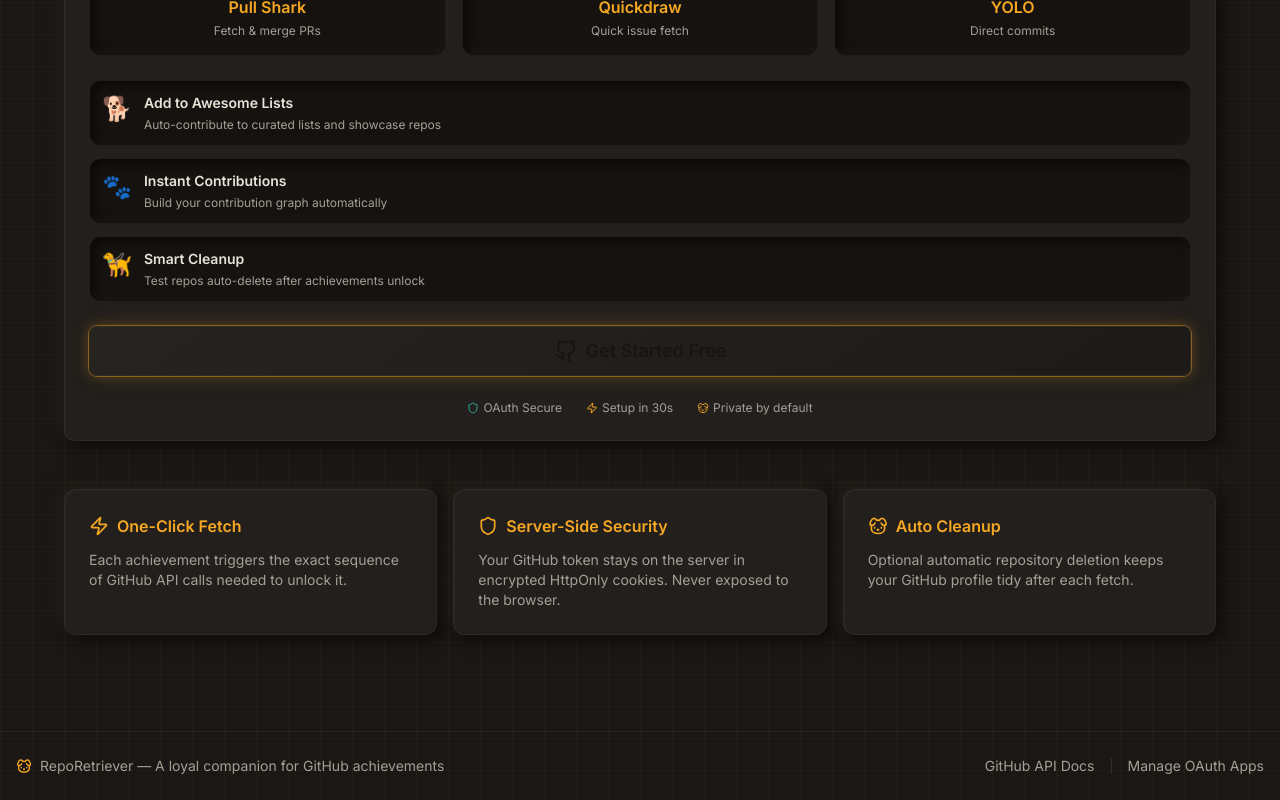
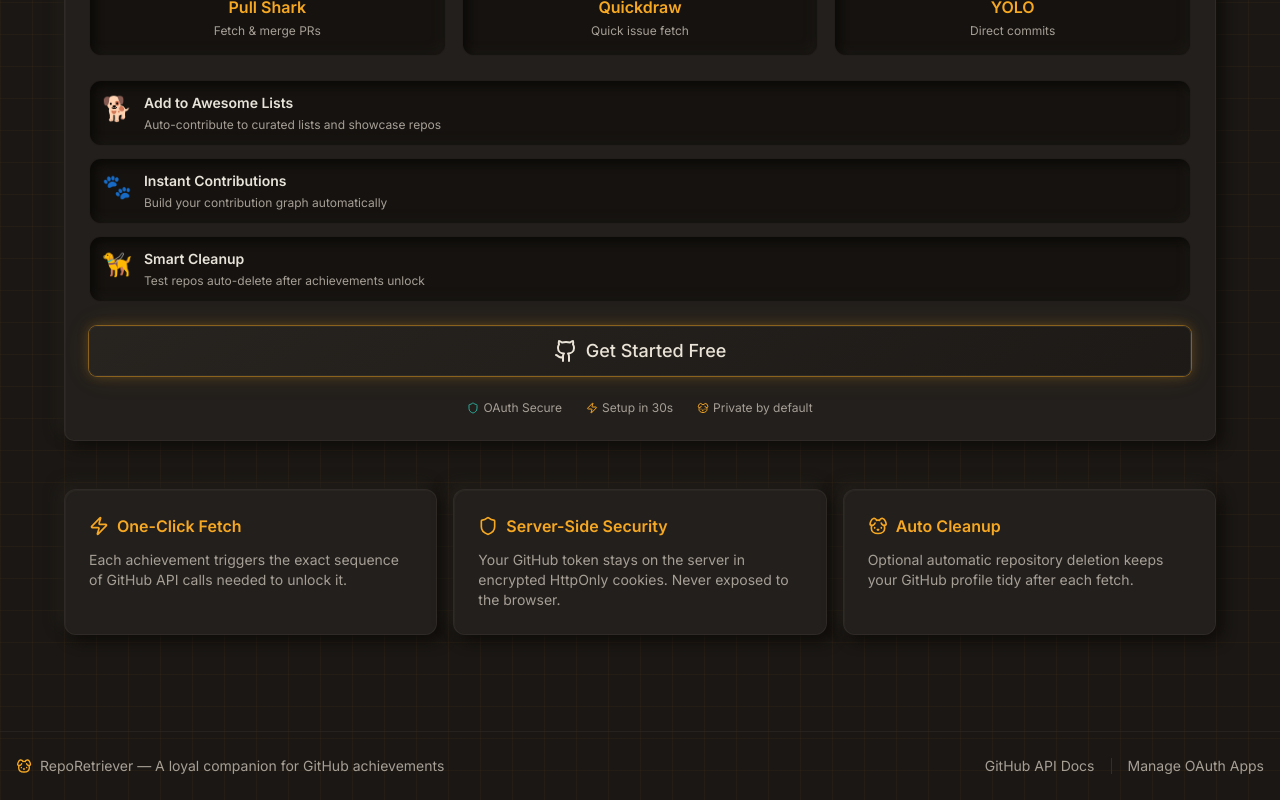
Before and after one commit to juanreyes1212/RepoRetriever, a Next.js app: page / in a window 1280 px wide. Shown: the part 606-1406 px from the top of the page. Built offline with nearby package versions, Linux system fonts and the light colour scheme; no server answers.

Commit message:
Updated globals.css

```diff
--- a/app/globals.css
+++ b/app/globals.css
@@ -100,6 +100,7 @@
       hsl(32 10% 14%),
       hsl(30 12% 10%)
     );
+    color: hsl(var(--foreground)) !important;
     box-shadow:
       5px 5px 12px hsl(30 20% 3% / 0.9),
       -5px -5px 12px hsl(35 12% 16% / 0.4),
```
